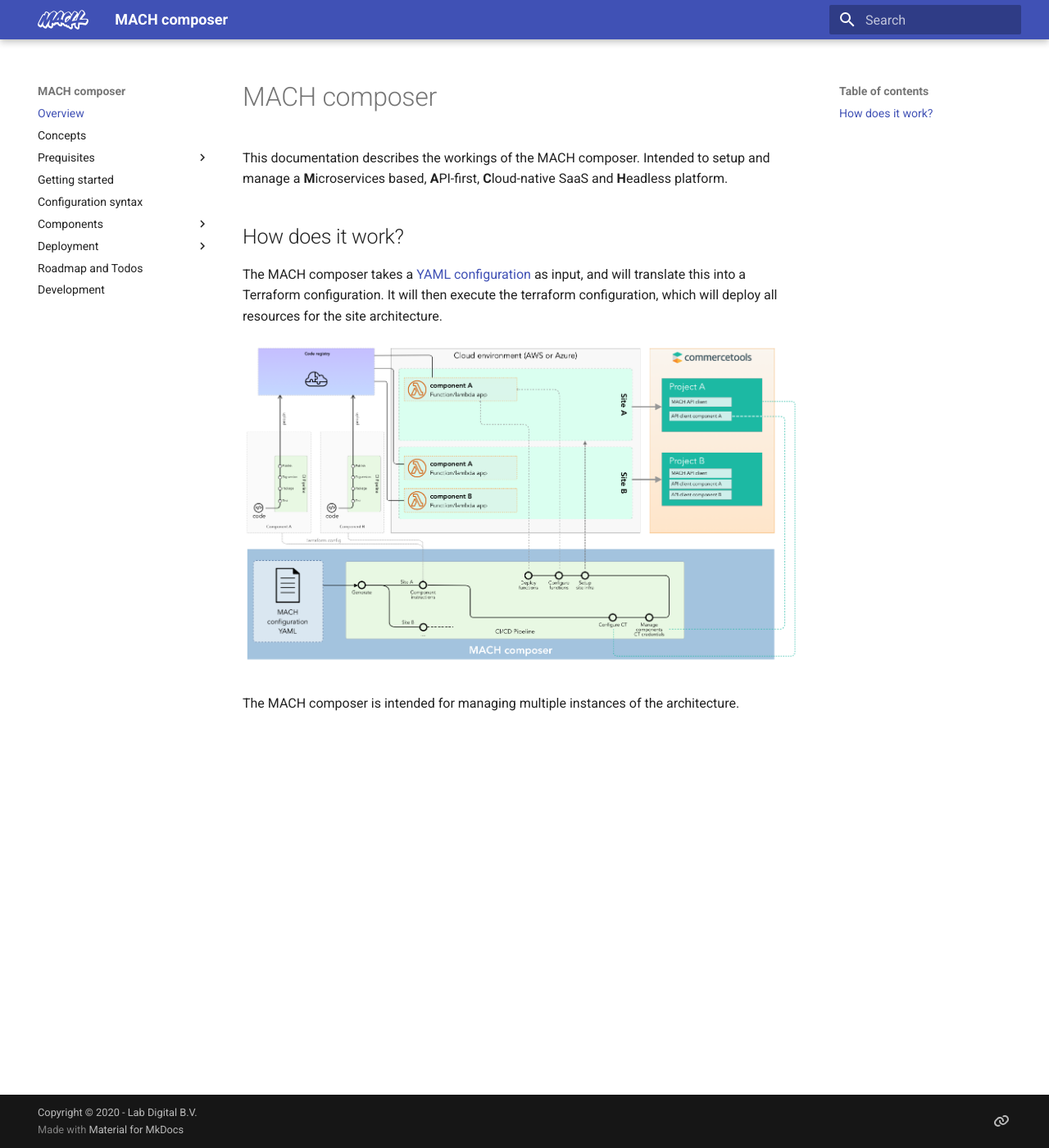
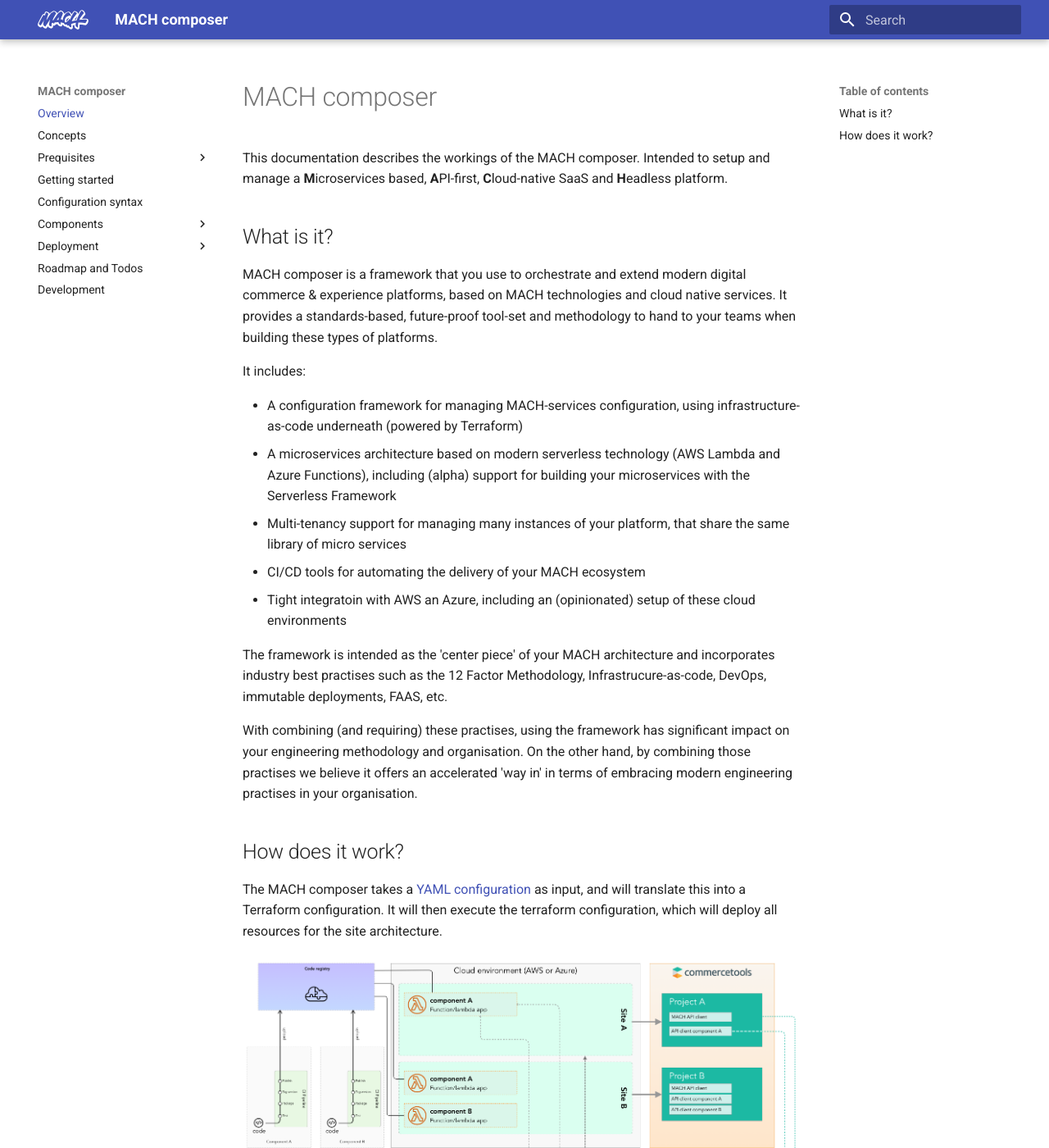
Before and after one commit to mach-composer/mach-composer-cli, an MkDocs documentation site: the page built from docs/src/index.md, in a window 1280 px wide and 1400 px high. Shown: the whole window at 82% size. Built offline with MkDocs 1.6.1 and Material for MkDocs 9.7.7, drawn with Linux system fonts in a browser that asks for light colours; a script that is not in the unit is left out.

Commit message:
adding more extensive introduction (WIP)

```diff
--- a/docs/src/index.md
+++ b/docs/src/index.md
@@ -1,6 +1,24 @@
 # MACH composer
 
 This documentation describes the workings of the MACH composer. Intended to setup and manage a **M**icroservices based, **A**PI-first, **C**loud-native SaaS and **H**eadless platform.
+
+
+## What is it?
+
+MACH composer is a framework that you use to orchestrate and extend modern digital commerce & experience platforms, based on MACH technologies and cloud native services. It provides a standards-based, future-proof tool-set and methodology to hand to your teams when building these types of platforms.
+
+It includes:
+
+- A configuration framework for managing MACH-services configuration, using infrastructure-as-code underneath (powered by Terraform)
+- A microservices architecture based on modern serverless technology (AWS Lambda and Azure Functions), including (alpha) support for building your microservices with the Serverless Framework
+- Multi-tenancy support for managing many instances of your platform, that share the same library of micro services
+- CI/CD tools for automating the delivery of your MACH ecosystem
+- Tight integratoin with AWS an Azure, including an (opinionated) setup of these cloud environments
+
+The framework is intended as the 'center piece' of your MACH architecture and incorporates industry best practises such as the 12 Factor Methodology, Infrastrucure-as-code, DevOps, immutable deployments, FAAS, etc.
+
+With combining (and requiring) these practises, using the framework has significant impact on your engineering methodology and organisation. On the other hand, by combining those practises we believe it offers an accelerated 'way in' in terms of embracing modern engineering practises in your organisation.
+
 
 ## How does it work?
 
```
